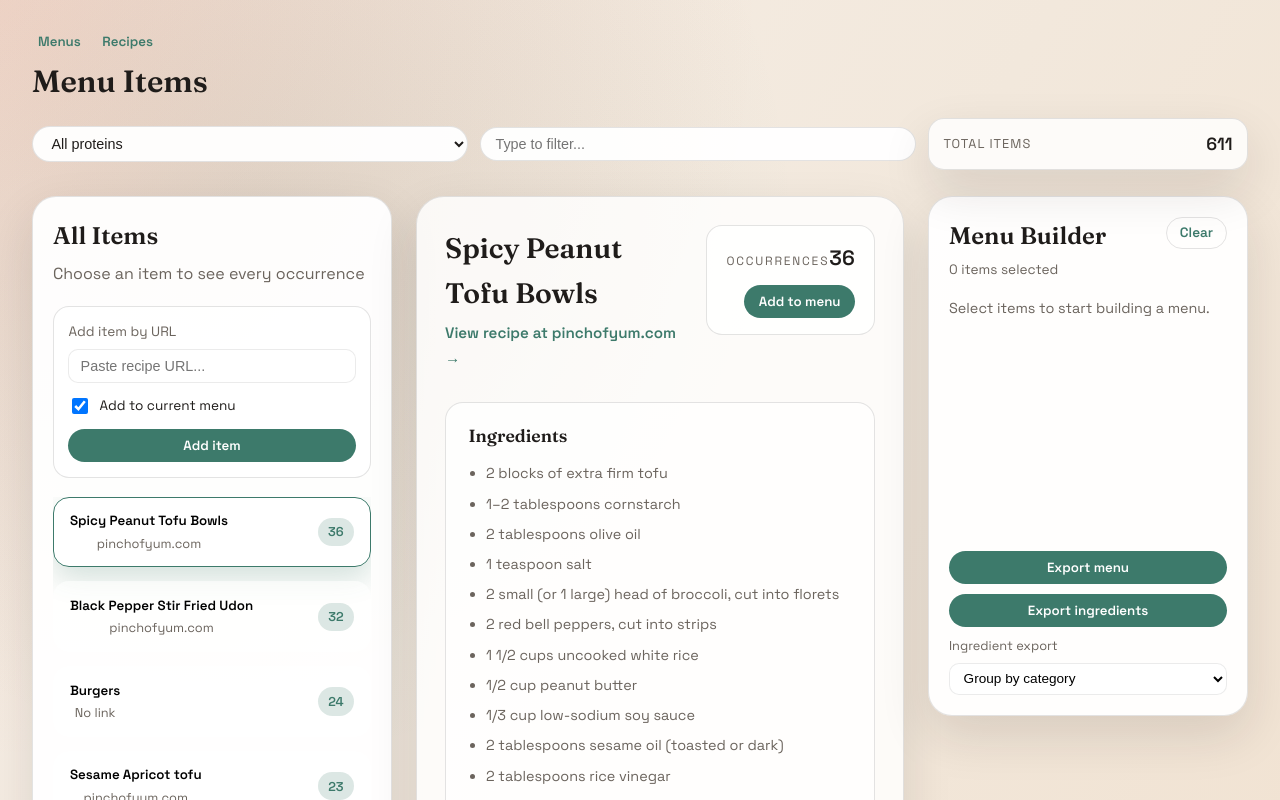
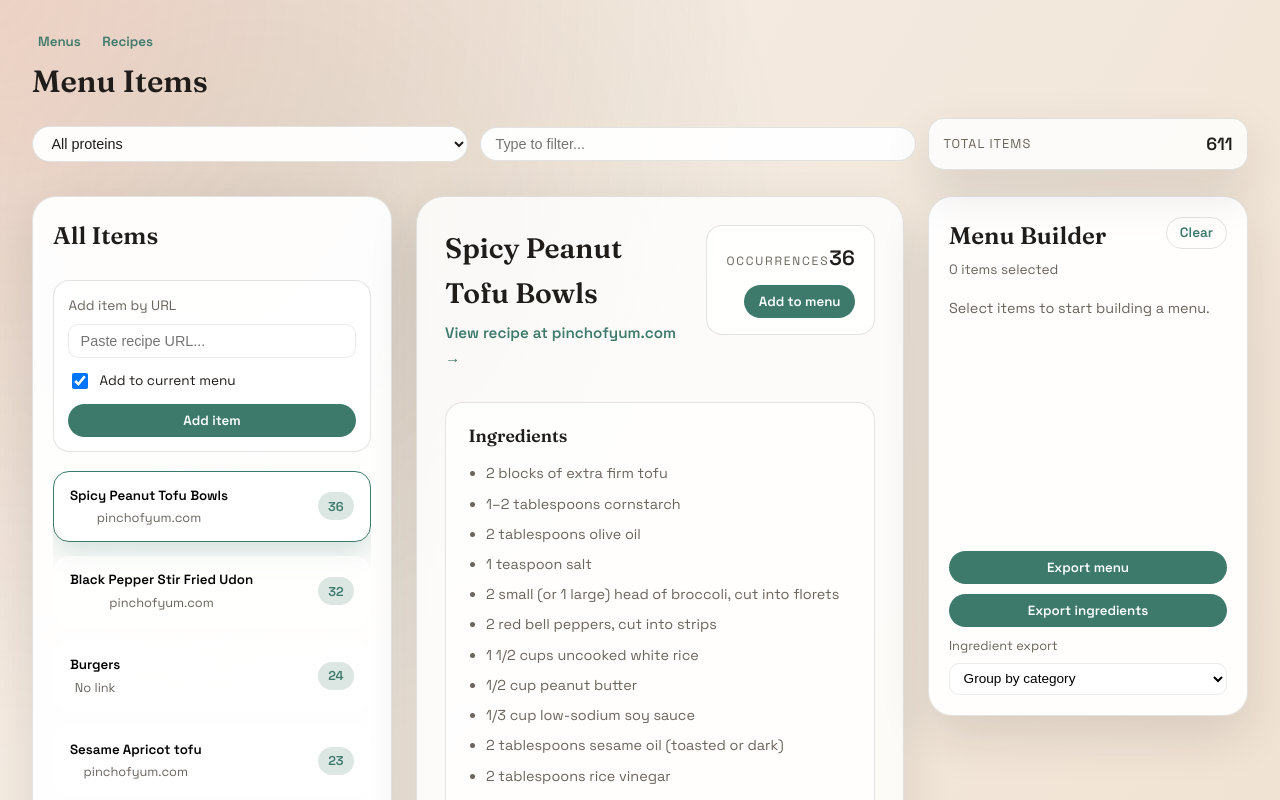
Before and after one commit to seanbartz/MenuMaker, a React app in the folder app/: page / in a window 1280 px wide. Shown: the top 800 px of the page. Built offline with nearby package versions, Linux system fonts and the light colour scheme; the HTML template or start-up script is replaced by a standard one.

Commit message:
Remove items list helper text

```diff
--- a/app/src/MenuItemsPage.tsx
+++ b/app/src/MenuItemsPage.tsx
@@ -506,7 +506,6 @@ export default function MenuItemsPage({
         <aside className="items-list">
           <div className="list-header">
             <h2>All Items</h2>
-            <p>Choose an item to see every occurrence</p>
           </div>
           <div className="add-item-card">
             <label>
```
